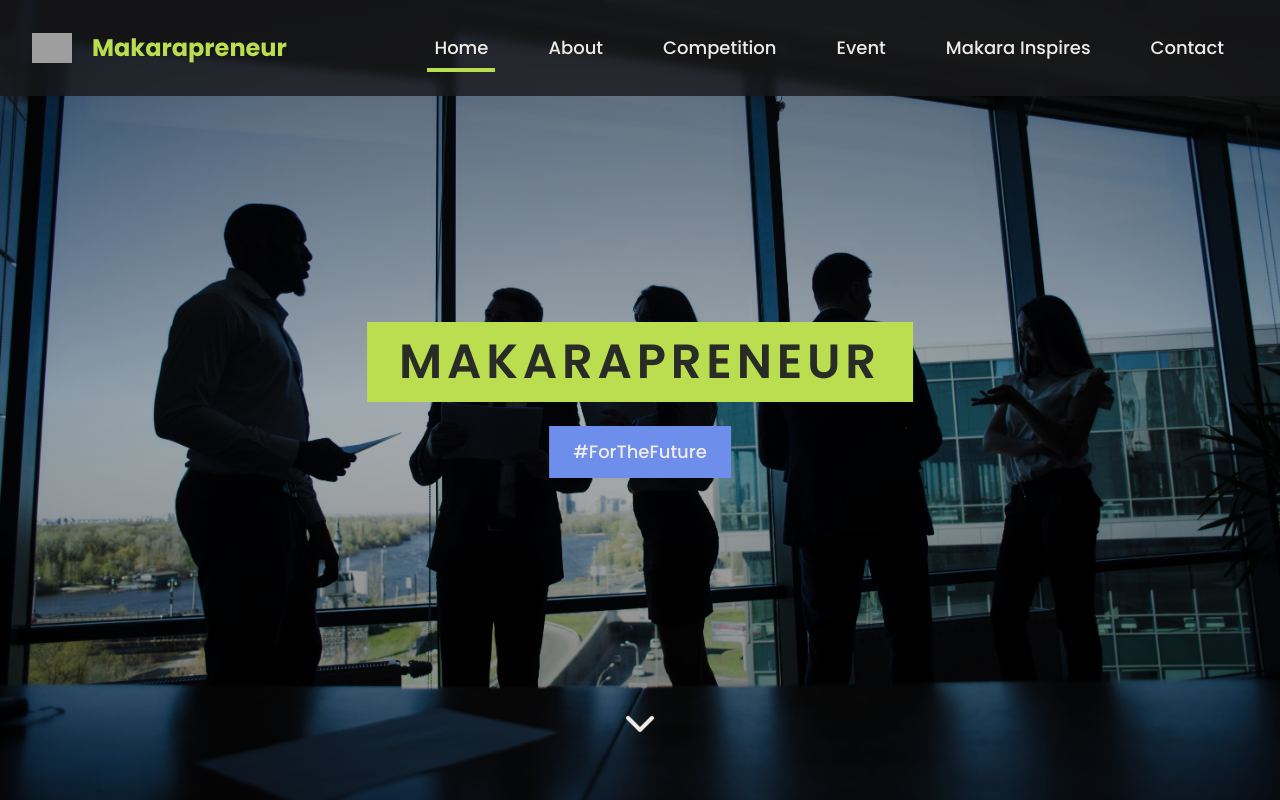
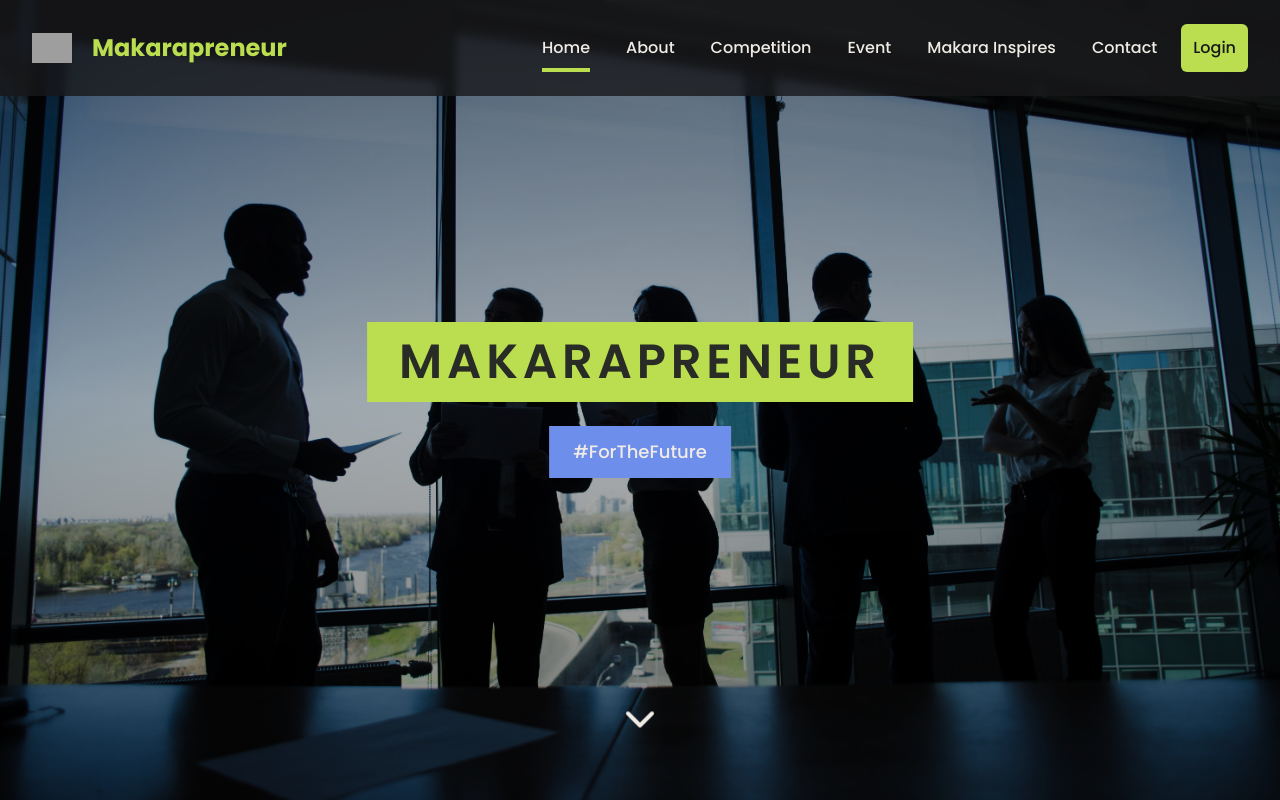
Before and after one commit to pesolosep/makarapreneur, a Next.js app: page / in a window 1280 px wide. Shown: the top 800 px of the page. Built offline with nearby package versions, Linux system fonts and the light colour scheme; grey boxes are pictures that could not be loaded.

Commit message:
feat: change navbar to only resize when scrolled, also added upcoming events and login button

```diff
--- a/src/app/globals.css
+++ b/src/app/globals.css
@@ -6,7 +6,7 @@
   --cornflower-blue: #6E8EEC;
   --june-bud: 75 68% 59%;
   --signal-black: #282B26;
-  --linen: #F0ECE5;
+  --linen: 38 27% 92%;
 }
 
 body {
--- a/src/app/page.tsx
+++ b/src/app/page.tsx
@@ -1,3 +1,4 @@
+import ShowCard from "@/components/EventCompList";
 import Footer from "@/components/Footer";
 import AboutUs from "@/components/homepage/AboutUs";
 import Hero from "@/components/homepage/Hero";
@@ -13,6 +14,7 @@ export default function page() {
             <Navbar />
             <Hero />
             <AboutUs />
+            <ShowCard title="UPCOMING EVENTS" />
             <Timeline />
             <Speakers />
             <Sponsors />
--- a/src/components/Navbar.tsx
+++ b/src/components/Navbar.tsx
@@ -1,114 +1,65 @@
-'use client'
+"use client";
 
-import { useState, useEffect } from 'react'
-import Link from 'next/link'
-import Image from 'next/image'
-import { usePathname } from 'next/navigation'
-import { Menu, X } from 'lucide-react'
+import { useState, useEffect } from "react";
+import Link from "next/link";
+import Image from "next/image";
+import { usePathname } from "next/navigation";
+import { Menu, X } from "lucide-react";
 import {
     Sheet,
     SheetContent,
     SheetTitle,
     SheetTrigger,
-} from '@/components/ui/sheet'
+} from "@/components/ui/sheet";
 import {
     NavigationMenu,
     NavigationMenuItem,
     NavigationMenuLink,
     NavigationMenuList,
-} from '@/components/ui/navigation-menu'
-import { VisuallyHidden } from '@radix-ui/react-visually-hidden'
+} from "@/components/ui/navigation-menu";
+import { VisuallyHidden } from "@radix-ui/react-visually-hidden";
+import { twMerge } from "tailwind-merge";
 
 const navigationItems = [
-  { name: 'Home', href: '/' },
-  { name: 'About', href: '/aboutus' },
-  { name: 'Competition', href: '/competition' },
-  { name: 'Event', href: '/event' },
-  { name: 'Makara Inspires', href: '/makarainspires' },
-  { name: 'Contact', href: '/contact' },
-]
+    { name: "Home", href: "/" },
+    { name: "About", href: "/aboutus" },
+    { name: "Competition", href: "/competition" },
+    { name: "Event", href: "/event" },
+    { name: "Makara Inspires", href: "/makarainspires" },
+    { name: "Contact", href: "/contact" },
+    { name: "Login", href: "/login" },
+];
 
 export default function Navbar() {
-  const [isScrolled, setIsScrolled] = useState(false)
-  const [isVisible, setIsVisible] = useState(true)
-  // eslint-disable-next-line @typescript-eslint/no-unused-vars
-  const [lastScrollY, setLastScrollY] = useState(0)
-  // eslint-disable-next-line @typescript-eslint/no-unused-vars
-  const [hasScrolled, setHasScrolled] = useState(false)
-  const pathname = usePathname()
+    const [isScrolled, setIsScrolled] = useState(false);
+    const pathname = usePathname();
 
     useEffect(() => {
-    let timeoutId: NodeJS.Timeout | null = null
-    let lastKnownScrollY = window.scrollY
-    let ticking = false
+        const handleScroll = () => {
+            const currentScrollY = window.scrollY;
+            setIsScrolled(currentScrollY > 0);
+        };
 
-    const resetScrollState = () => {
-      setHasScrolled(false)
-      setIsVisible(true)
-    }
+        handleScroll();
 
-    const handleScroll = () => {
-      const currentScrollY = window.scrollY
-
-      // Jangan proses kalau masih "ticking"
-      if (ticking) return
-
-      // Set flag ticking
-      ticking = true
-
-      // Update di next frame
-      requestAnimationFrame(() => {
-        // Reset ticking
-        ticking = false
-
-        // Update state scroll
-        setIsScrolled(currentScrollY > 0)
-        setHasScrolled(true)
-
-        // Logic untuk show/hide navbar
-        if (currentScrollY < 100) {
-          setIsVisible(true)
-        } else if (currentScrollY > lastKnownScrollY) {
-          setIsVisible(false)
-        } else if (currentScrollY < lastKnownScrollY) {
-          setIsVisible(true)
-        }
-
-        // Update last known scroll position
-        lastKnownScrollY = currentScrollY
-        setLastScrollY(currentScrollY)
-
-        // Clear existing timeout
-        if (timeoutId) {
-          clearTimeout(timeoutId)
-        }
-
-        // Set new timeout untuk reset state
-        timeoutId = setTimeout(resetScrollState, 150)
-      })
-    }
-
-    window.addEventListener('scroll', handleScroll, { passive: true })
+        window.addEventListener("scroll", handleScroll, { passive: true });
 
         return () => {
-      window.removeEventListener('scroll', handleScroll)
-      if (timeoutId) {
-        clearTimeout(timeoutId)
-      }
-    }
-  }, [])
+            window.removeEventListener("scroll", handleScroll);
+        };
+    }, []);
 
     return (
         <header
             className={`fixed top-0 z-50 left-0 w-full transition-all duration-500 transform ${
-        isVisible ? 'translate-y-0' : '-translate-y-full'
-      } ${
-        isScrolled
-          ? 'bg-zinc-900'
-          : 'bg-zinc-900/80 backdrop-blur-sm'
+                isScrolled ? "bg-zinc-900" : "bg-zinc-900/80 backdrop-blur-sm"
             }`}
         >
-      <nav className="mx-auto flex h-24 items-center justify-between px-6 lg:px-8">
+            <nav
+                className={`mx-auto flex duration-500 ${
+                    isScrolled ? "h-20" : "h-24"
+                } items-center justify-between px-6 lg:px-8`}
+            >
                 <Link href="/" className="flex items-center gap-3">
                     <Image
                         src="/icon.svg"
@@ -128,10 +79,19 @@ export default function Navbar() {
                         <NavigationMenuList className="gap-2">
                             {navigationItems.map((item) => (
                                 <NavigationMenuItem key={item.name}>
-                  <Link href={item.href} legacyBehavior passHref>
+                                    <Link
+                                        href={item.href}
+                                        legacyBehavior
+                                        passHref
+                                    >
                                         <NavigationMenuLink
-                      className={`group relative inline-flex h-12 w-max items-center justify-center rounded-md px-6 py-3 text-lg font-medium text-linen transition-colors hover:bg-white/10 focus:bg-white/10 focus:outline-none disabled:pointer-events-none disabled:opacity-50
-                        ${pathname === item.href ? 'after:absolute after:bottom-0 after:left-1/2 after:h-1 after:w-2/3 after:-translate-x-1/2 after:bg-juneBud' : ''}`}
+                                            className={twMerge(
+                                                "group relative inline-flex h-12 w-max items-center justify-center rounded-md px-3 py-2 text-md font-medium text-linen transition-colors hover:bg-white/10 focus:bg-white/10 focus:outline-none disabled:pointer-events-none disabled:opacity-50",
+                                                pathname === item.href &&
+                                                    "after:absolute after:bottom-0 after:left-1/2 after:h-1 after:w-2/3 after:-translate-x-1/2 after:bg-juneBud",
+                                                item.name === "Login" &&
+                                                    "bg-juneBud text-zinc-900 hover:bg-linen focus:text-signalBlack focus:bg-linen"
+                                            )}
                                         >
                                             {item.name}
                                         </NavigationMenuLink>
@@ -155,12 +115,10 @@ export default function Navbar() {
                             className="[&>button:first-child]:hidden w-80 border-0 bg-zinc-900 text-linen p-0 [&_[data-radix-collection-item]]:hidden"
                         >
                             <VisuallyHidden>
-                <SheetTitle>
-                  Menu
-                </SheetTitle>
+                                <SheetTitle>Menu</SheetTitle>
                             </VisuallyHidden>
                             <div className="flex h-24 items-center justify-between px-6">
-                <h2 className="text-2xl font-bold text-juneBud">
+                                <h2 className="text-2xl font-bold text-juneBud font-poppins">
                                     Menu
                                 </h2>
                                 <SheetTrigger asChild>
@@ -174,8 +132,12 @@ export default function Navbar() {
                                     <Link
                                         key={item.name}
                                         href={item.href}
-                    className={`rounded-md px-4 py-3 text-base font-medium text-linen transition-colors hover:bg-white/10
-                      ${pathname === item.href ? 'bg-white/5 text-juneBud' : ''}`}
+                                        className={twMerge(
+                                            "rounded-md px-4 py-3 font-poppins text-base font-medium text-linen transition-colors hover:bg-white/10",
+                                            pathname === item.href &&
+                                          "bg-white/5 text-juneBud",
+                                            item.name === "Login" && "bg-juneBud text-zinc-900 hover:bg-linen"
+                                        )}
                                     >
                                         {item.name}
                                     </Link>
@@ -186,5 +148,5 @@ export default function Navbar() {
                 </div>
             </nav>
         </header>
-  )
+    );
 }
--- /dev/null
+++ b/src/components/homepage/UpcomingEvents.tsx
@@ -0,0 +1,5 @@
+export default function UpcomingEvents() {
+  return (
+    <div>UpcomingEvents</div>
+  )
+}
--- a/tailwind.config.ts
+++ b/tailwind.config.ts
@@ -78,7 +78,7 @@ const config: Config = {
   			cornflowerBlue: 'var(--cornflower-blue)',
   			juneBud: 'hsl(var(--june-bud))',
   			signalBlack: 'var(--signal-black)',
-  			linen: 'var(--linen)',
+  			linen: 'hsl(var(--linen))',
   			card: {
   				DEFAULT: 'hsl(var(--card))',
   				foreground: 'hsl(var(--card-foreground))'
```
Lines whose indentation alone changed are shown as unchanged.
